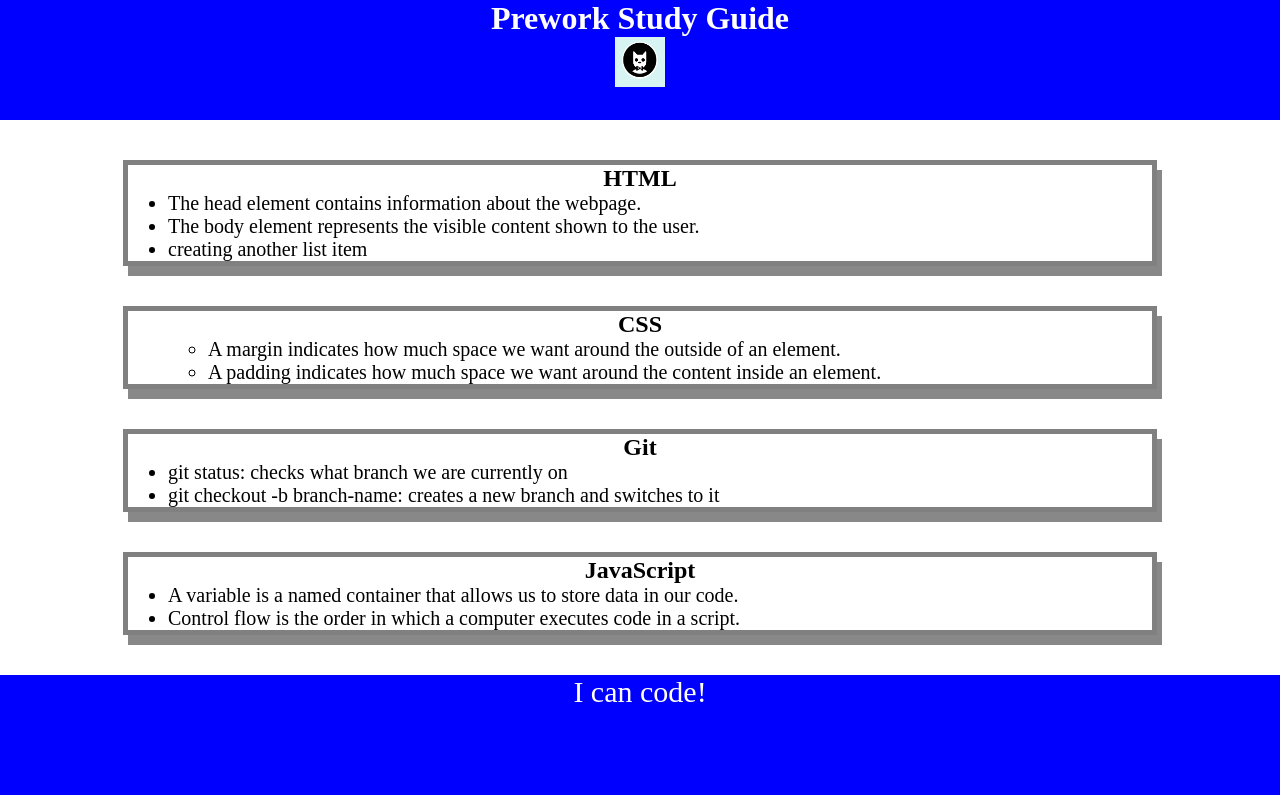
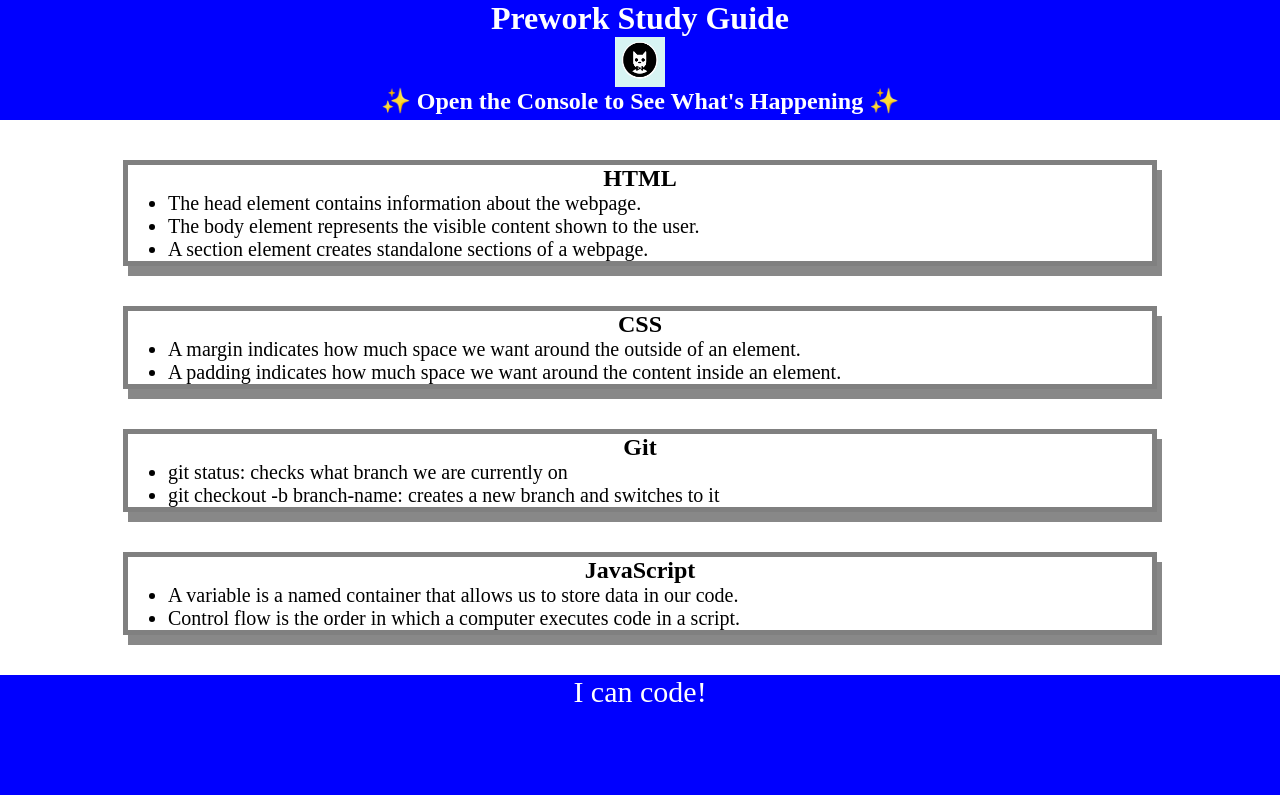
Before and after one commit to mmllively/prework-study-guide, a plain HTML site: page index.html in a window 1280 px wide. Drawn offline with Linux system fonts and the light colour scheme.

Commit message:
additional changes

```diff
--- a/index.html
+++ b/index.html
@@ -10,8 +10,8 @@
   <body>
     <header id="top">
       <h1>Prework Study Guide</h1>
-      <img src="./assets/bowtie-cat.png" alt="Profile image of cat
-      <h2>✨ Open the Console to See What's Happening ✨</h2>wearing a bow tie." />
+      <img src="./assets/bowtie-cat.png" alt="Profile image of cat wearing a bow tie." />
+      <h2>✨ Open the Console to See What's Happening ✨</h2>
     </header>
     <main>
       <section class="card" id="html-section">
@@ -19,17 +19,15 @@
         <ul>
           <li>The head element contains information about the webpage.</li>
           <li>The body element represents the visible content shown to the user.</li>
-        <li> creating another list item</li>
+        <li>A section element creates standalone sections of a webpage. </li>
        </ul>
       </section>
 
       <section class="card" id="css-section">
         <h2>CSS</h2>
      <ul>
-      <ul>
         <li>A margin indicates how much space we want around the outside of an element.</li>
         <li>A padding indicates how much space we want around the content inside an element.</li>
-      </ul>
      </ul>
 
       </section>
```
